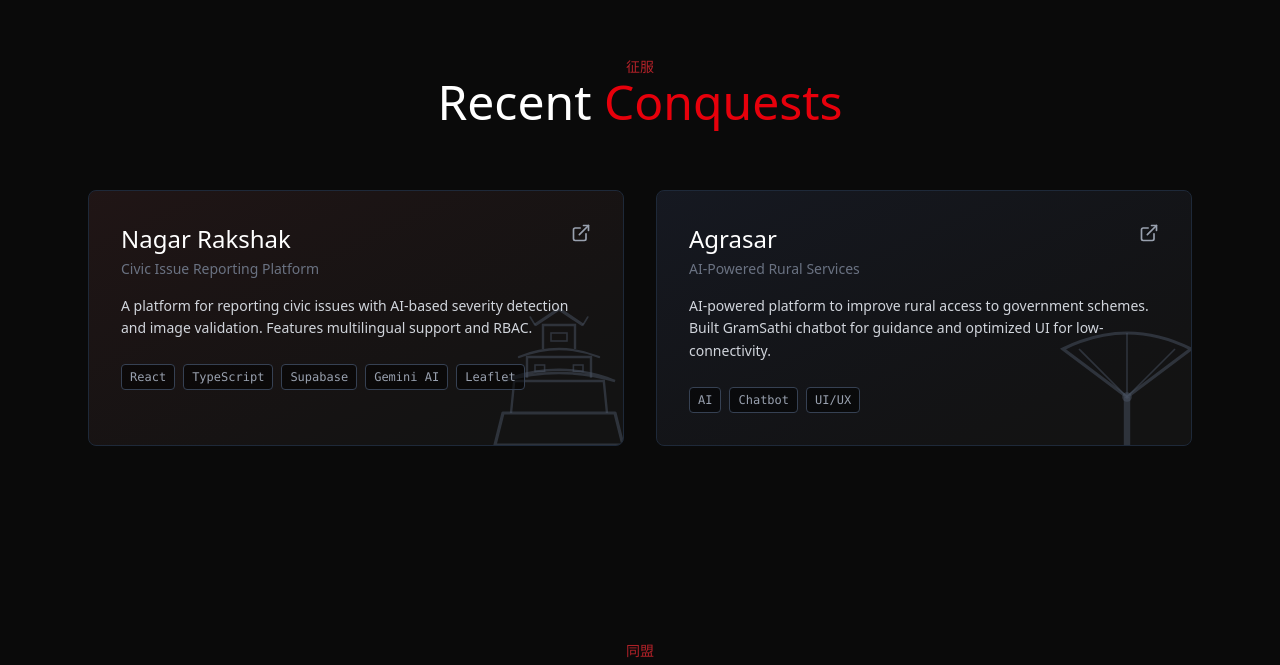
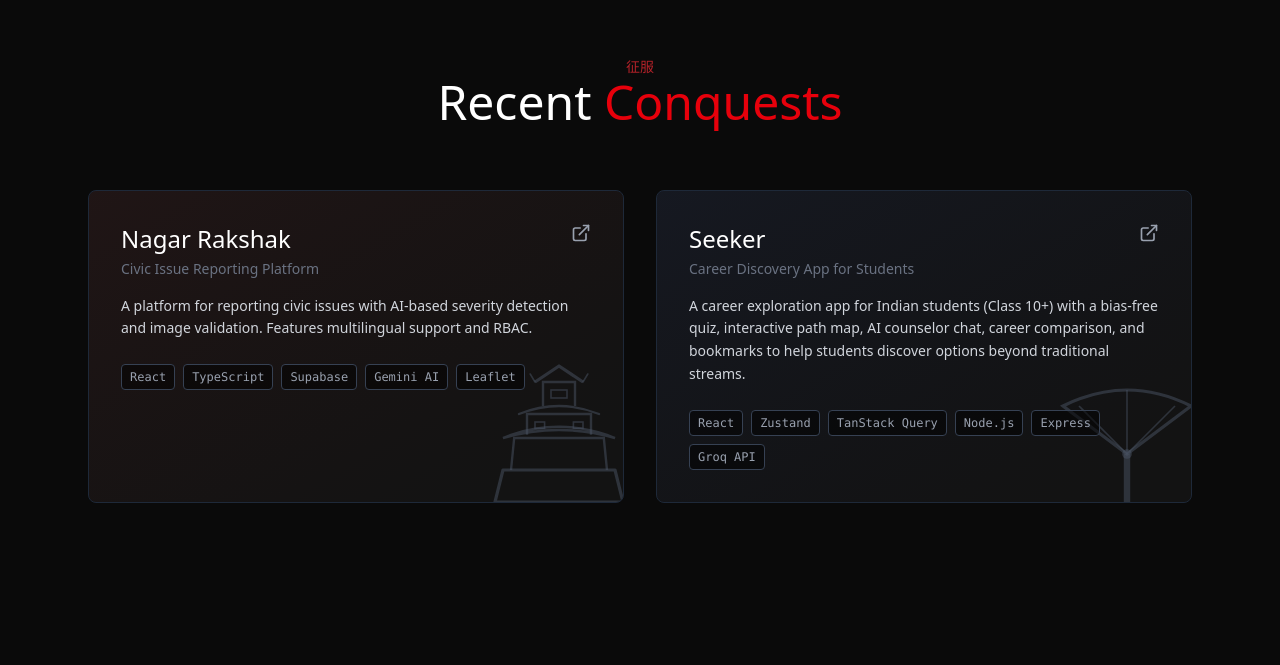
Before and after one commit to Abhyam-Mathur2/portfolio, a Next.js app: page / in a window 1280 px wide. Shown: the part 3199-3864 px from the top of the page. Built offline with nearby package versions, Linux system fonts and the light colour scheme; a web font is replaced by a local one.

Commit message:
added project and internship

```diff
--- a/components/Experience.tsx
+++ b/components/Experience.tsx
@@ -6,7 +6,7 @@ import DecryptingText from "./DecryptingText";
 const experiences = [
   {
     role: "Tech Intern",
-    company: "Democratic News Live",
+    company: "Rig 360 media",
     period: "Dec 2025 – Present",
     desc: [
       "Contributing to CorruptX, a secure investigative journalism platform.",
--- a/components/Projects.tsx
+++ b/components/Projects.tsx
@@ -84,12 +84,12 @@ const projects = [
     variants: castleVariants
   },
   {
-    title: "Agrasar",
-    type: "AI-Powered Rural Services",
-    period: "Nov 2025",
-    tech: ["AI", "Chatbot", "UI/UX"],
-    desc: "AI-powered platform to improve rural access to government schemes. Built GramSathi chatbot for guidance and optimized UI for low-connectivity.",
-    link: "#",
+    title: "Seeker",
+    type: "Career Discovery App for Students",
+    period: "In Development",
+    tech: ["React", "Zustand", "TanStack Query", "Node.js", "Express", "Groq API"],
+    desc: "A career exploration app for Indian students (Class 10+) with a bias-free quiz, interactive path map, AI counselor chat, career comparison, and bookmarks to help students discover options beyond traditional streams.",
+    link: "https://pathseeker.app/",
     color: "from-blue-900 to-black",
     symbol: WarFan,
     variants: warFanVariants
```
